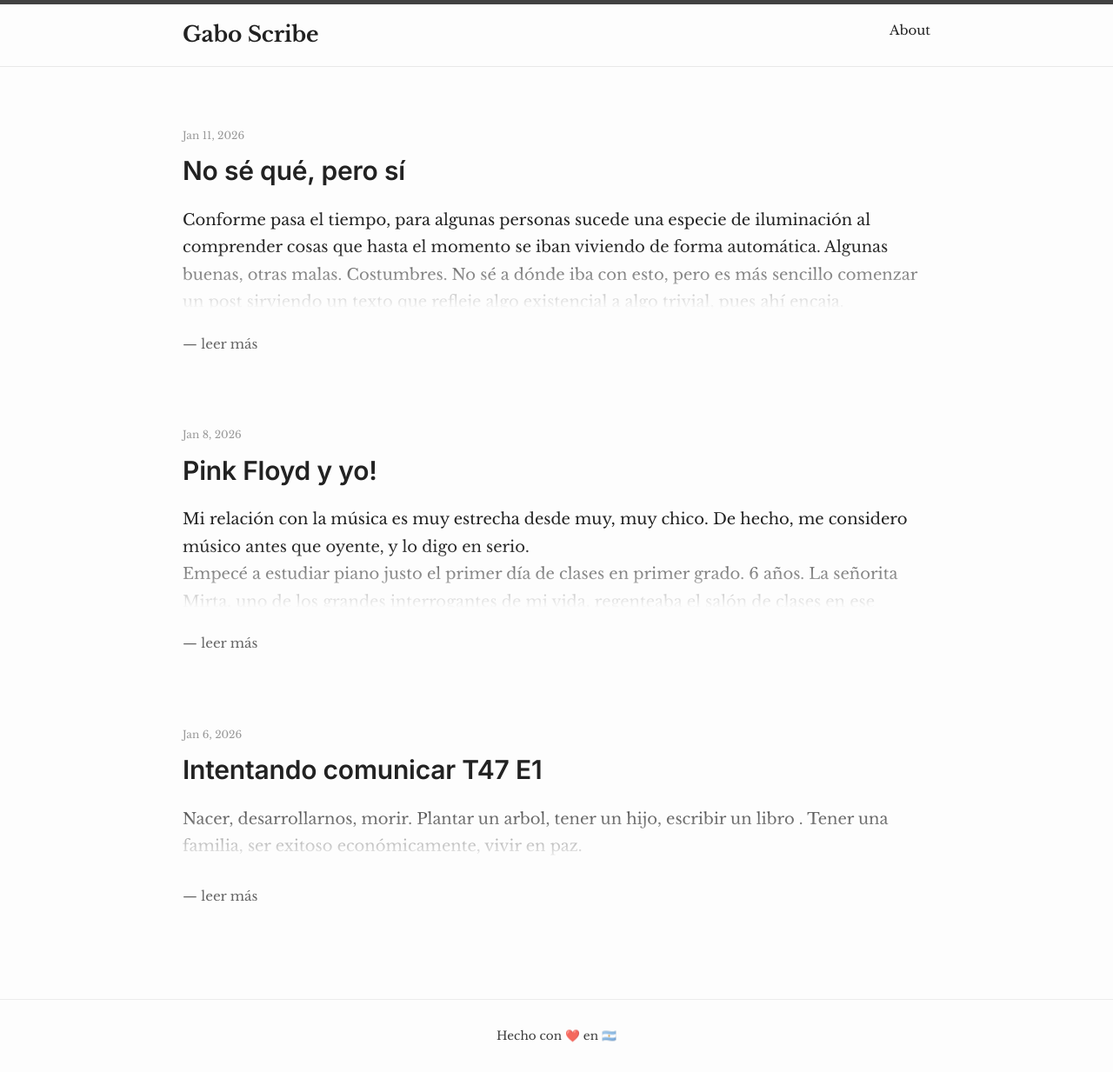
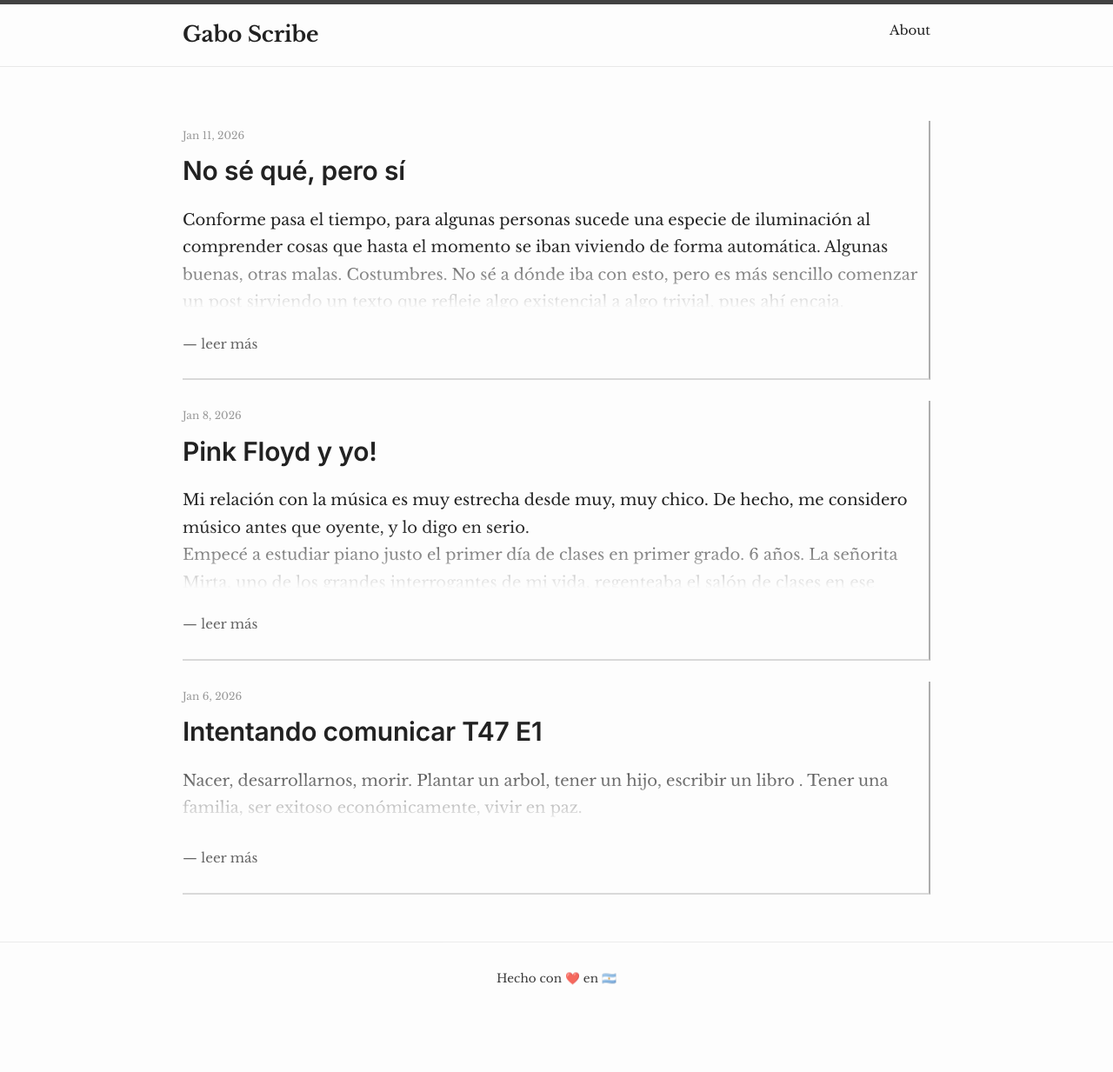
Before and after one commit to gsplay/blog, a Jekyll site: the page built from index.markdown, in a window 1280 px wide. Shown: the whole page at 87% size. Built offline with Jekyll 4.4.1, drawn with Linux system fonts in a browser that asks for light colours; after the commit the page ends 1167 px from its top, so only the background shows below that.

Commit message:
correccion de errores boludos

```diff
--- a/assets/main.scss
+++ b/assets/main.scss
@@ -60,7 +60,8 @@ p {
   margin-bottom: 2rem;
 }
 
-post-list li {
+/* ===== Post ===== */
+.post-list li {
 	padding-bottom: 1.5rem;
   	margin-bottom: 1.5rem;
   	border-bottom: 2px solid rgba(0, 0, 0, 0.14);
```
